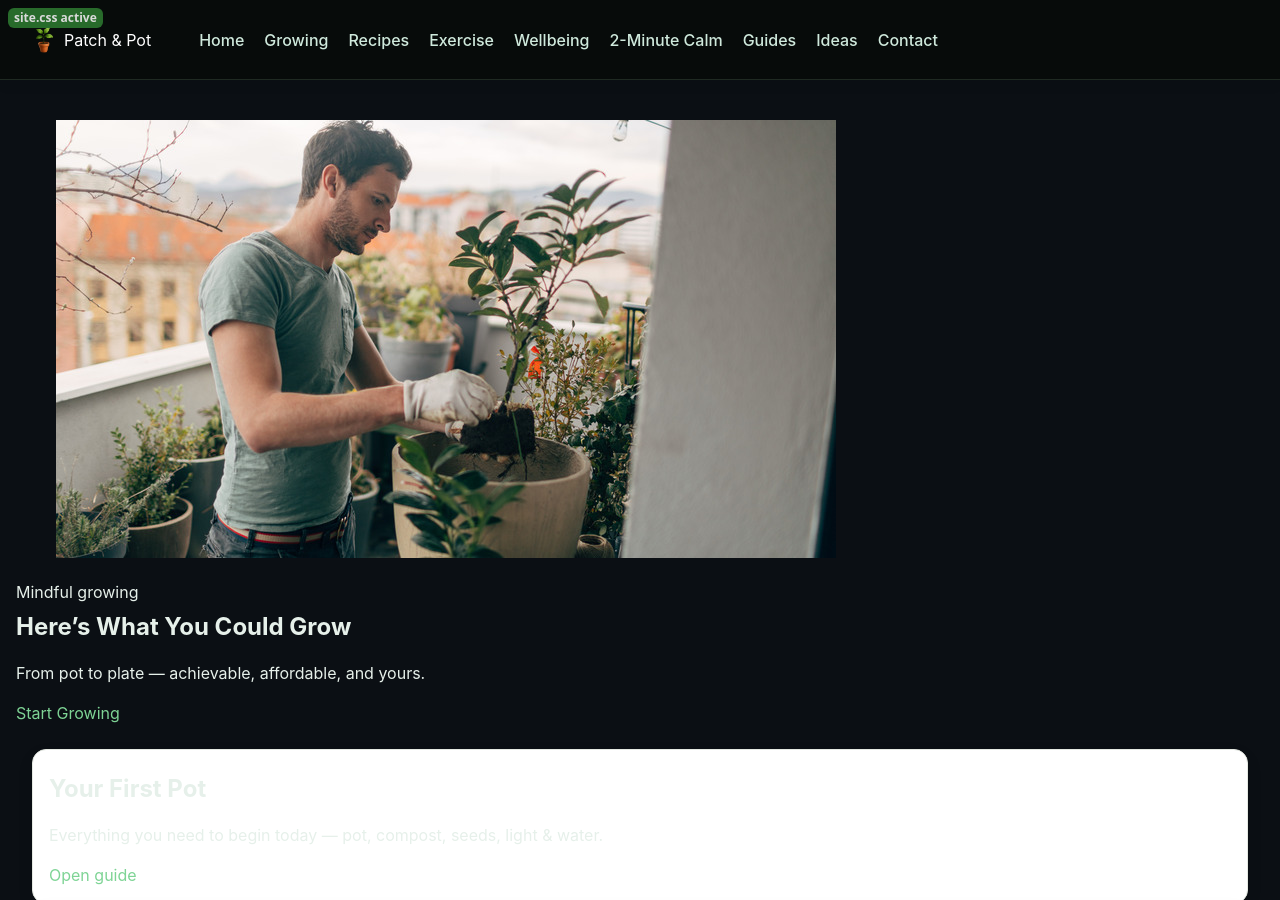
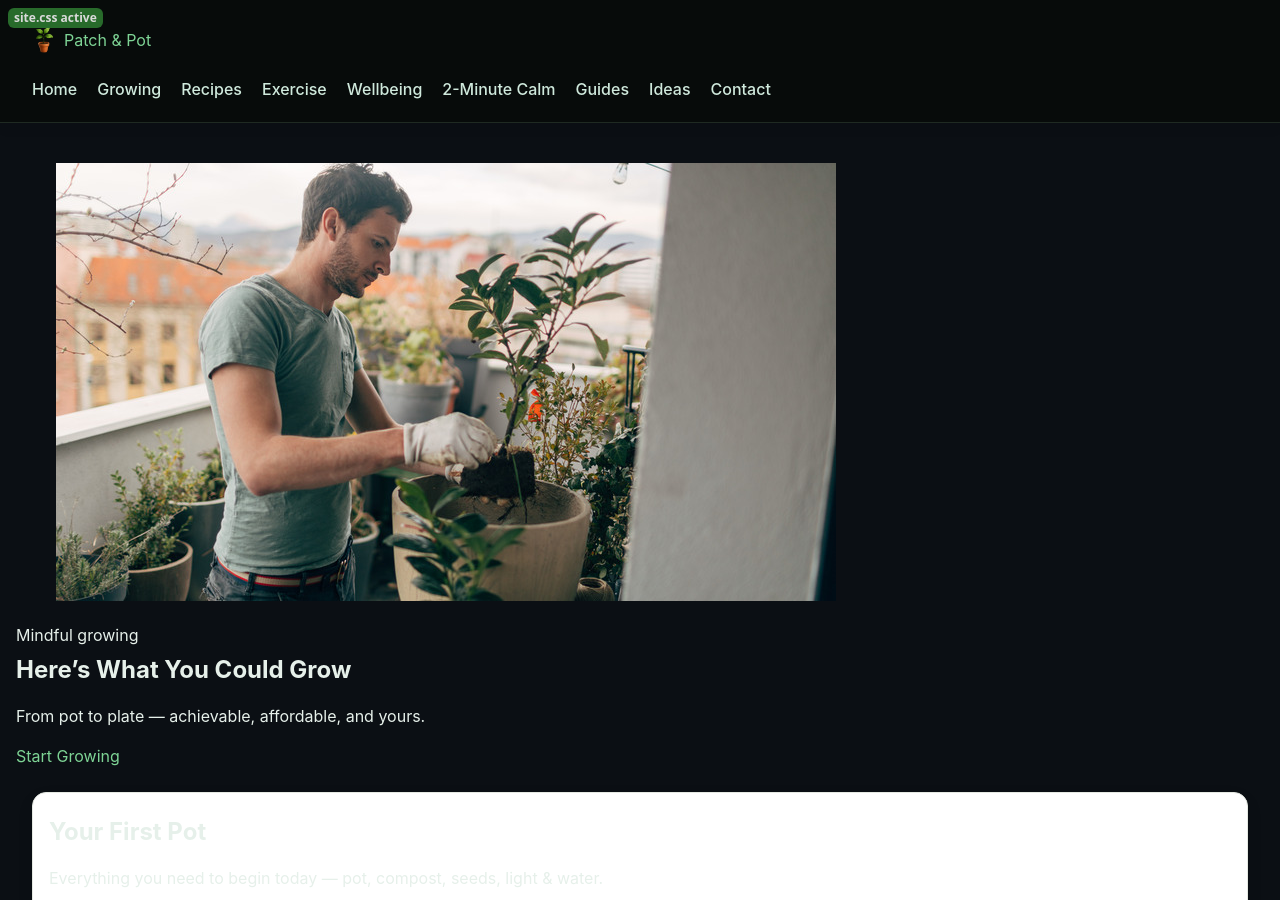
Before and after one commit to grantfitfuel/patchandpot, a Jekyll site: the page built from sites/index.html, in a window 1280 px wide and 900 px high. Built offline with Jekyll 4.4.1, drawn with Linux system fonts in a browser that asks for light colours.

Commit message:
Update header.html

```diff
--- a/sites/_includes/header.html
+++ b/sites/_includes/header.html
@@ -1,22 +1,38 @@
-<header class="site-header" id="siteHeader">
-  <div class="brand">
-    <img src="{{ '/img/patchandpot-logo.png' | relative_url }}" alt="Patch &amp; Pot logo" class="logo" onerror="this.style.display='none'">
+<header class="site-header" id="siteHeader" role="banner" aria-label="Primary site header">
+  <div class="wrap">
+    <a class="brand" href="{{ '/' | relative_url }}">
+      <img src="{{ '/img/patchandpot-logo.png' | relative_url }}" alt="Patch &amp; Pot" class="logo" onerror="this.style.display='none'">
       <span class="site-title">Patch &amp; Pot</span>
-  </div>
+    </a>
 
     <button class="menu-toggle" aria-label="Toggle menu" aria-expanded="false" aria-controls="primaryNav">
       <span class="menu-ico"><span></span><span></span><span></span></span>
     </button>
 
     <nav class="nav" id="primaryNav" aria-label="Primary">
-    <a href="{{ '/index.html'         | relative_url }}">Home</a>
-    <a href="{{ '/growing/index.html' | relative_url }}">Growing</a>
-    <a href="{{ '/recipes.html'       | relative_url }}">Recipes</a>
-    <a href="{{ '/exercise.html'      | relative_url }}">Exercise</a>
-    <a href="{{ '/wellbeing.html'     | relative_url }}">Wellbeing</a>
-    <a href="{{ '/calm.html'          | relative_url }}">2-Minute Calm</a>
-    <a href="{{ '/guides/index.html'  | relative_url }}">Guides</a>
-    <a href="{{ '/ideas.html'         | relative_url }}">Ideas</a>
-    <a href="{{ '/contact.html'       | relative_url }}">Contact</a>
+      <a href="{{ '/index.html'        | relative_url }}">Home</a>
+      <a href="{{ '/growing/index.html'| relative_url }}">Growing</a>
+      <a href="{{ '/recipes.html'      | relative_url }}">Recipes</a>
+      <a href="{{ '/exercise.html'     | relative_url }}">Exercise</a>
+      <a href="{{ '/wellbeing.html'    | relative_url }}">Wellbeing</a>
+      <a href="{{ '/calm.html'         | relative_url }}">2-Minute Calm</a>
+      <a href="{{ '/guides/index.html' | relative_url }}">Guides</a>
+      <a href="{{ '/ideas.html'        | relative_url }}">Ideas</a>
+      <a href="{{ '/contact.html'      | relative_url }}">Contact</a>
     </nav>
+  </div>
 </header>
+
+<script>
+  // tiny, inline, no external loader needed
+  (function(){
+    var btn = document.querySelector('.menu-toggle');
+    var nav = document.getElementById('primaryNav');
+    if(!btn || !nav) return;
+    btn.addEventListener('click', function(){
+      var open = btn.getAttribute('aria-expanded') === 'true';
+      btn.setAttribute('aria-expanded', open ? 'false' : 'true');
+      nav.classList.toggle('open', !open);
+    });
+  })();
+</script>
```
Lines whose indentation alone changed are shown as unchanged.
